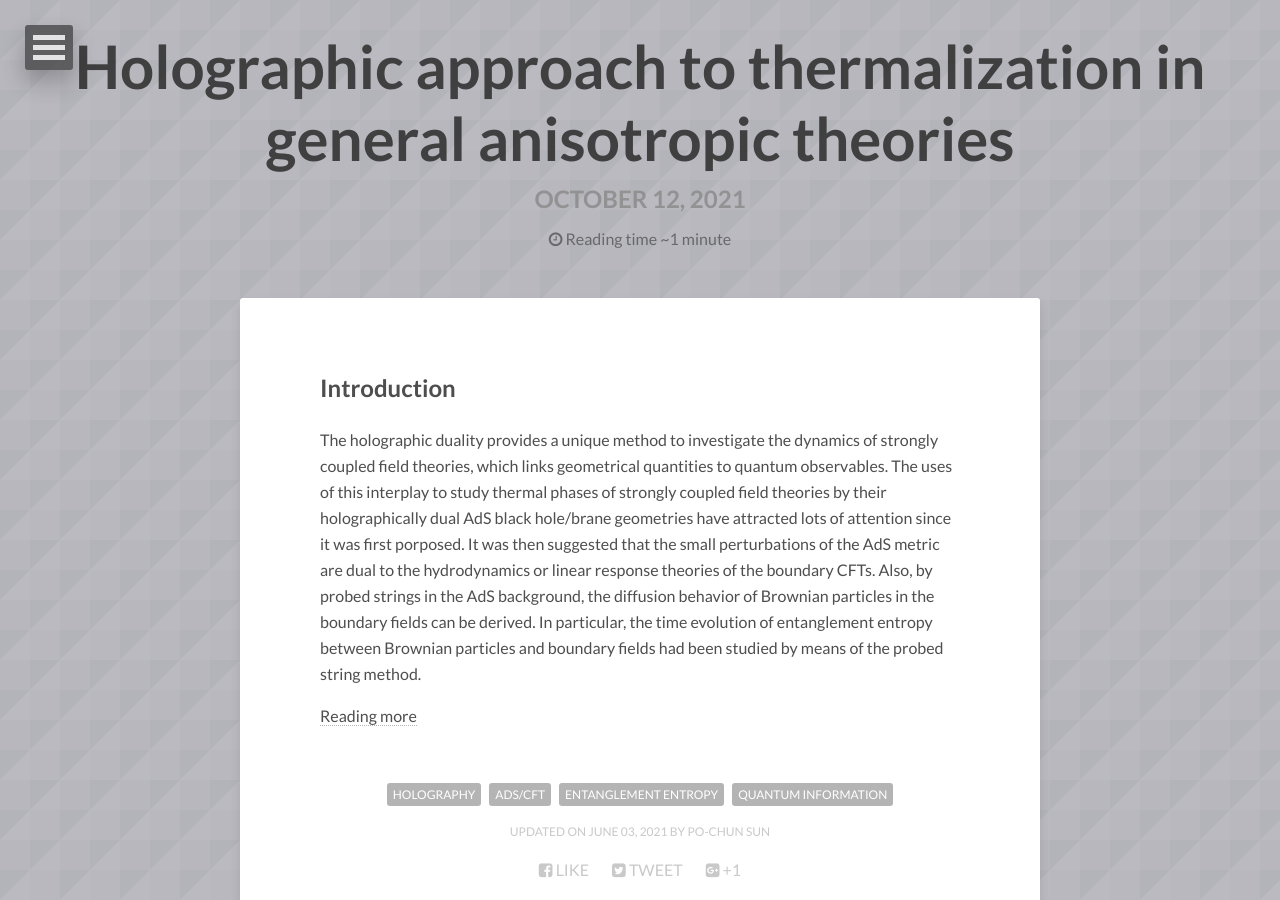
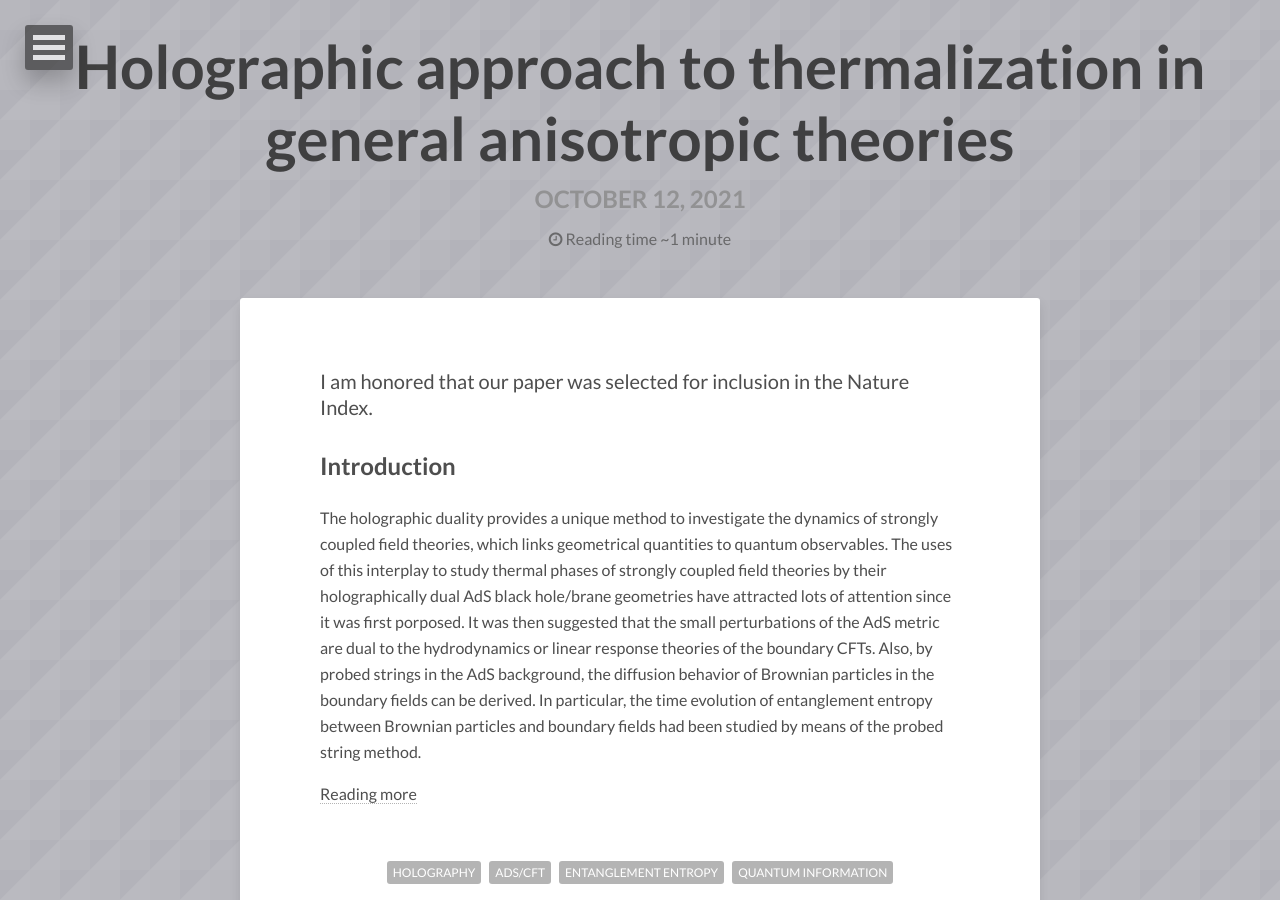
Before and after one commit to pochunsun/pochunsun.github.io, a Jekyll site: the page built from _posts/2021-10-12-Holographic-approach-to-thermalization-in-general-anisotropic-theories.md, in a window 1280 px wide and 900 px high. Built offline with Jekyll 4.4.1, drawn with Linux system fonts in a browser that asks for light colours; nearby versions of some CDN libraries; comment, search, counter and statistics services are not loaded.

Commit message:
Update 2021-10-12-Holographic-approach-to-thermalization-in-general-anisotropic-theories.md

```diff
--- a/_posts/2021-10-12-Holographic-approach-to-thermalization-in-general-anisotropic-theories.md
+++ b/_posts/2021-10-12-Holographic-approach-to-thermalization-in-general-anisotropic-theories.md
@@ -8,6 +8,7 @@ image:
 
 modified: 2021-06-03
 ---
+I am honored that our paper was selected for inclusion in the Nature Index.
 
 ## Introduction
 
```
